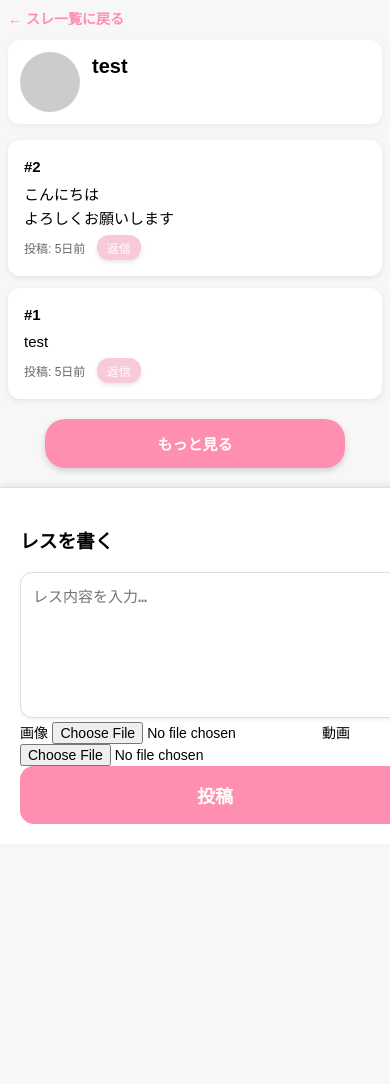
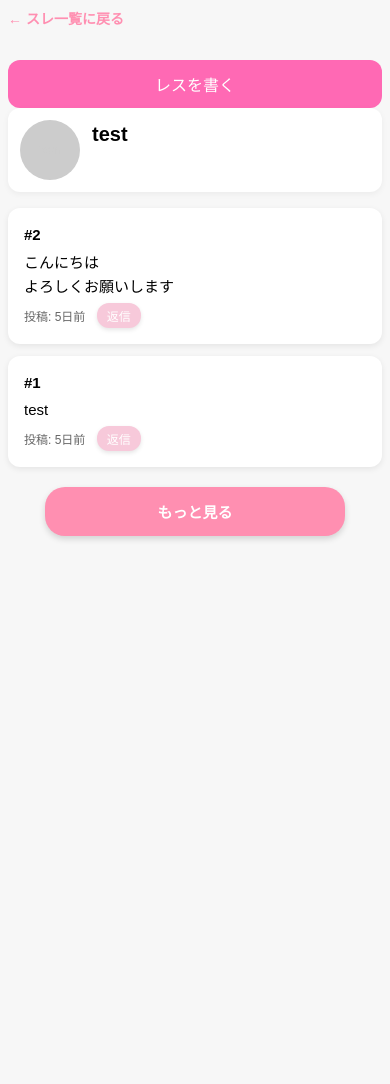
Before and after one commit to dai0105/board, a Django app: page /thread/1/ in a window 390 px wide. Shown: the top 1084 px of the page. Before the commit the page ends 824 px from the top, so only its background shows below. Run offline with Django 5.2, Linux system fonts and the light colour scheme; data comes from the database, SQL or seed files in the repository.

Commit message:
Make reply form collapsible on mobile and improve visibility of reply list

```diff
--- a/board/static/board/thread_detail.css
+++ b/board/static/board/thread_detail.css
@@ -39,36 +39,55 @@ body {
         font-size: 13px;
     }
 
-    .reply-btn {
-        font-size: 13px;
-        padding: 4px 8px;
+    .reply-form {
+        display: none; /* ← 最初は非表示 */
+        padding: 16px;
+        margin-top: 10px;
+        background: #fff;
+        border-radius: 12px;
     }
 
-    .reply-form {
-        padding: 12px;
-        margin-top: 16px;
+    .reply-form h3 {
+        font-size: 18px;
+        margin-bottom: 10px;
     }
 
     .reply-form textarea {
+        width: 100%;
         font-size: 16px;
-        padding: 10px;
+        padding: 12px;
         border-radius: 8px;
+        line-height: 1.6;
+    }
+
+    .reply-form label {
+        font-size: 14px;
+        margin-top: 10px;
+        display: block;
     }
 
     .reply-form input[type="file"] {
         font-size: 14px;
+        margin-bottom: 10px;
     }
 
-    .reply-form label {
-        font-size: 14px;
-    }
-
-    .submit-btn {
+    .reply-form button {
         width: 100%;
         font-size: 16px;
         padding: 12px;
         border-radius: 10px;
+        margin-top: 12px;
+    }
 
+    .reply-form-toggle {
+        background: #ff69b4;
+        color: #fff;
+        padding: 12px;
+        text-align: center;
+        border-radius: 12px;
+        font-size: 16px;
+        margin-top: 20px;
+    }
 }
 
 .page-wrapper {
--- a/board/templates/board/thread_detail.html
+++ b/board/templates/board/thread_detail.html
@@ -15,6 +15,8 @@
    <a href="{% url 'thread_list' %}" class="back-btn">← スレ一覧に戻る</a>
 
 
+
+    <div class="reply-form-toggle">レスを書く</div>
 
     <form method="POST" class="reply-form" enctype="multipart/form-data">
         <h3>レスを書く</h3>
@@ -183,6 +185,15 @@
                 });
         });
     </script>
+    <script>
+    document.addEventListener("DOMContentLoaded", function() {
+        const toggle = document.querySelector(".reply-form-toggle");
+        const form = document.querySelector(".reply-form");
 
+        toggle.addEventListener("click", () => {
+            form.style.display = (form.style.display === "block") ? "none" : "block";
+        });
+    });
+    </script>
 </body>
 </html>
```
